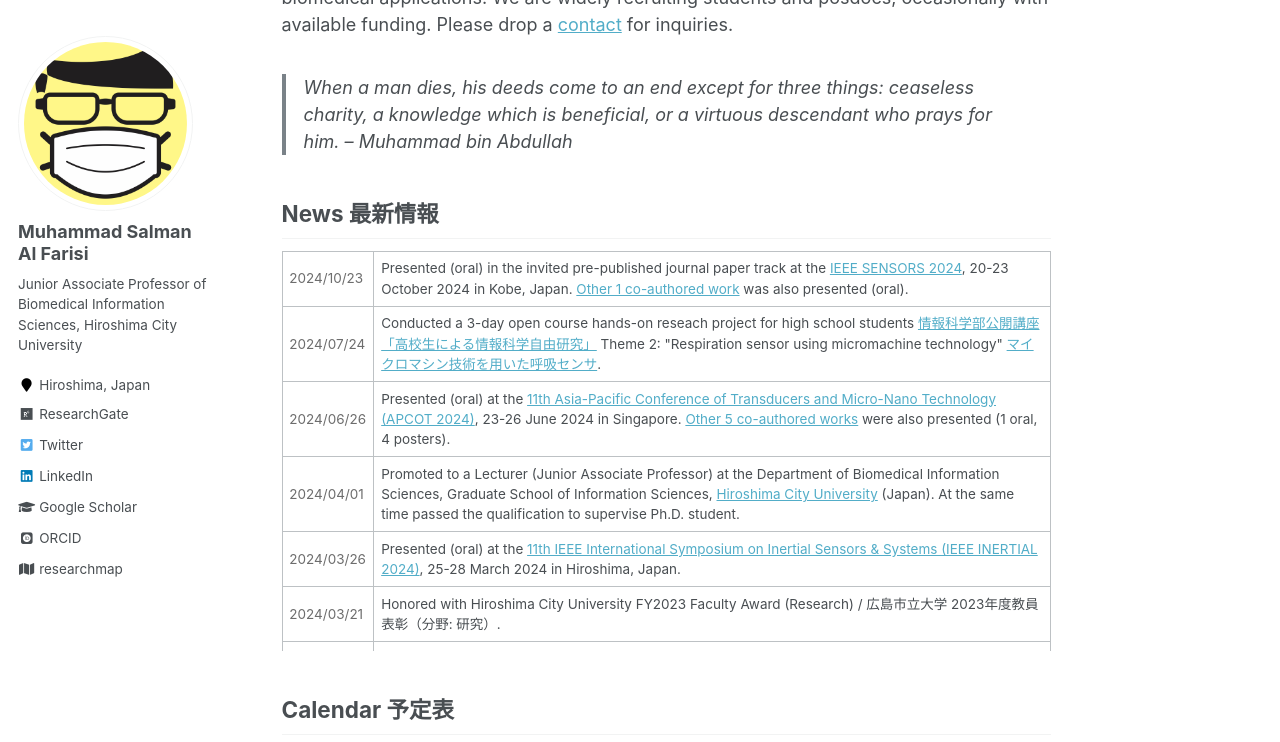
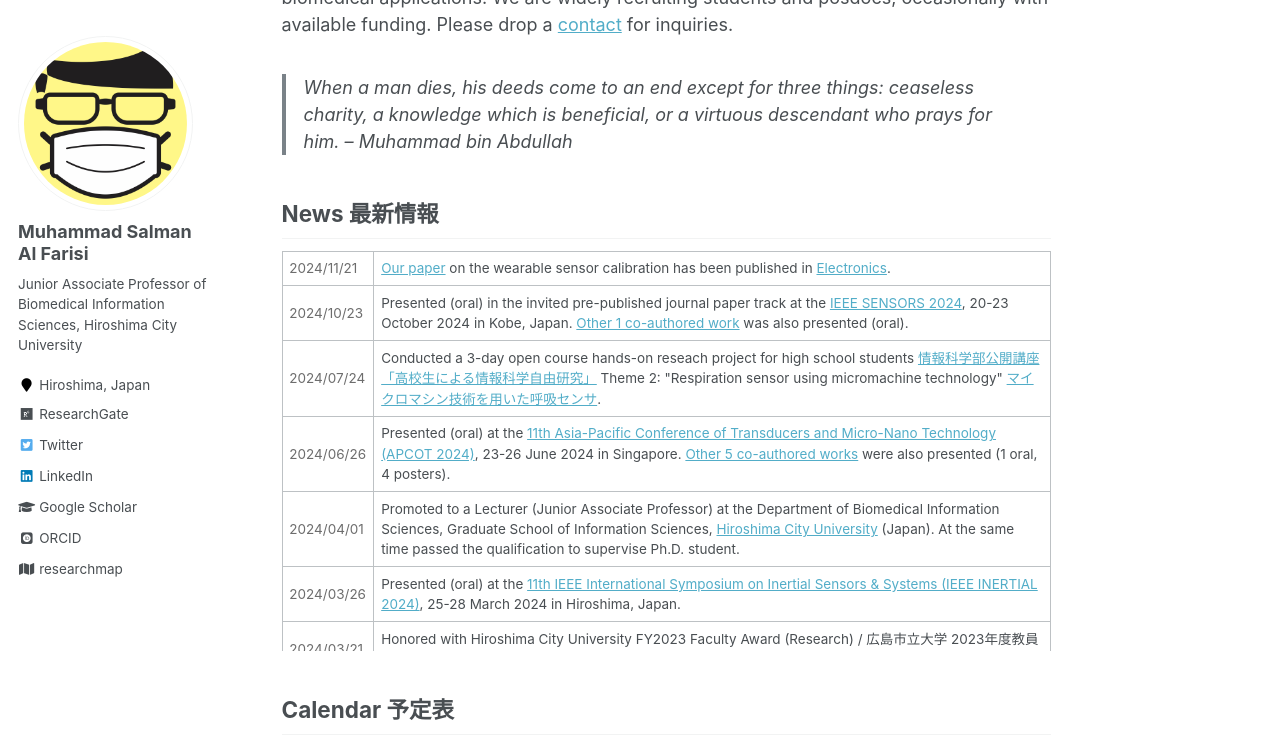
Before and after one commit to msalfarisi/msalfarisi.github.io, a Jekyll site: the page built from _pages/home.md, in a window 1280 px wide and 900 px high, scrolled down 457 px, cut to the strip 0-742 px from the top of the window. Built offline with Jekyll 4.4.1, drawn with Linux system fonts in a browser that asks for light colours; some web fonts are replaced.

Commit message:
Update home.md

```diff
--- a/_pages/home.md
+++ b/_pages/home.md
@@ -22,6 +22,10 @@
 
 <div style="overflow-y: scroll; height:400px;">
  <table style="width:100%">
+  <tr>
+    <td style="color:#6d6d6d;">2024/11/21</td>
+    <td><a href="/publication/">Our paper</a> on the wearable sensor calibration has been published in <a href="https://doi.org/10.3390/electronics13234577">Electronics</a>.</td>
+  </tr>
   <tr>
     <td style="color:#6d6d6d;">2024/10/23</td>
     <td>Presented (oral) in the invited pre-published journal paper track at the <a href="https://2024.ieee-sensorsconference.org/">IEEE SENSORS 2024</a>, 20-23 October 2024 in Kobe, Japan. <a href="/publication/">Other 1 co-authored work</a> was also presented (oral).</td>
```
